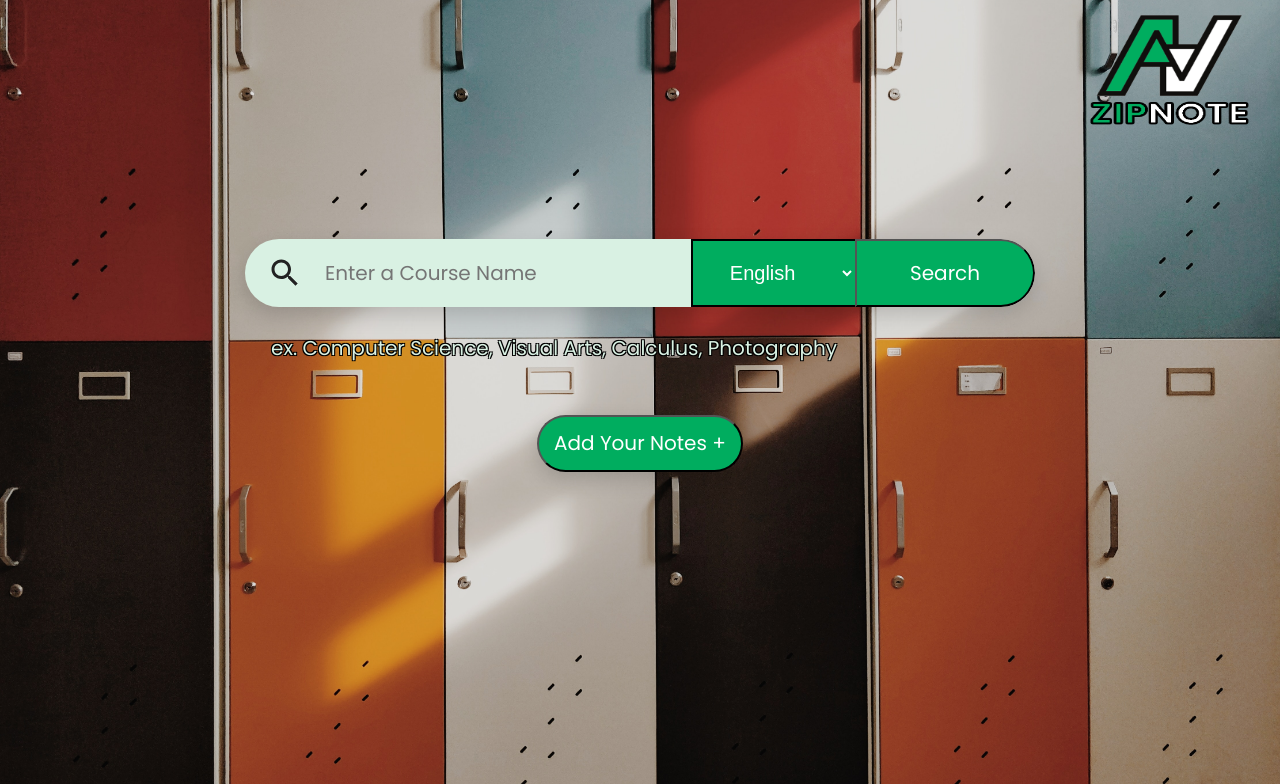
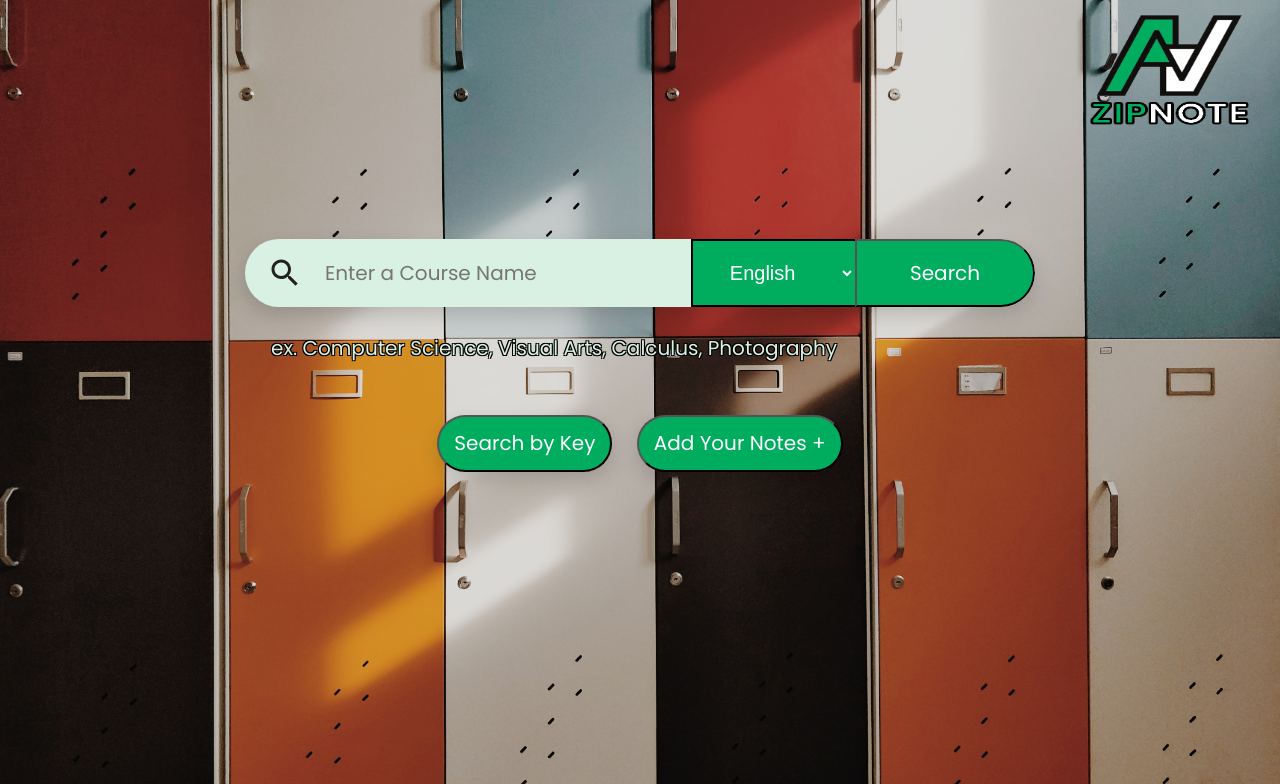
Before and after one commit to billbai0102/ZipNote, a Flask app: page / in a window 1280 px wide. Shown: the part 16-800 px from the top of the page. Run offline with Flask 2, Linux system fonts and the light colour scheme; parts of the project's set-up code (start-up, migrations or seed data) failed here and were passed over.

Commit message:
Added routing to alternate search methods

```diff
--- a/templates/index.html
+++ b/templates/index.html
@@ -183,12 +183,18 @@
                 <br /><br /><br /><br />
                 <div id="addNote">
                     <button
+                        onclick="window.location.href='/search_key'"
+                        type="button"
+                        style="margin-right: 20px;"
+                    >
+                        Search by Key
+                    </button>
+                    <button
                         onclick="window.location.href='/add_note'"
                         type="button"
                     >
                         Add Your Notes +
                     </button>
-                    <!-- <div><a href="addnote.html">Add Your Notes +</a></div> -->
                 </div>
             </form>
         </div>
```
Also changed, not shown: templates/search_key.html (+22 -12 lines). Lines whose indentation alone changed are shown as unchanged.
